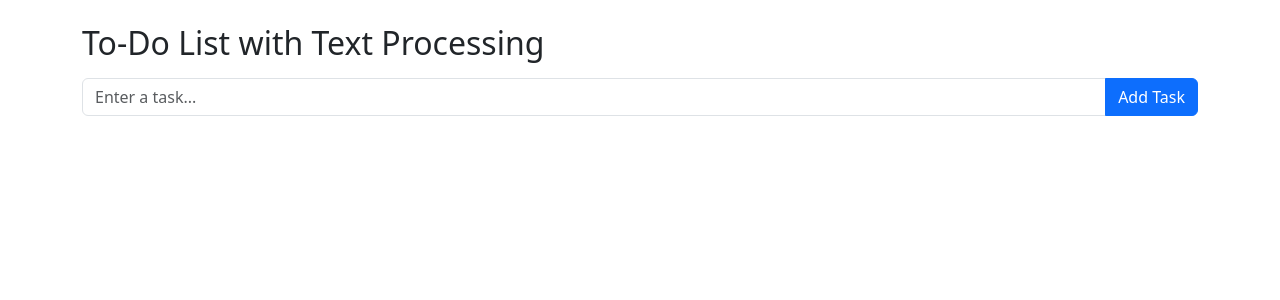
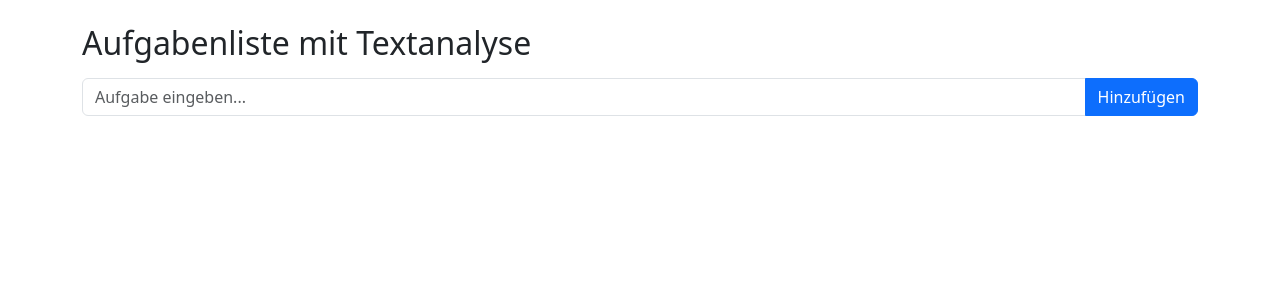
Before and after one commit to yanickfischer/SW1_ToDoList_TextInfo, a Flask app: page / in a window 1280 px wide. Shown: the top 300 px of the page. Run offline with Flask 3, Linux system fonts and the light colour scheme.

Commit message:
t-shooting some issues

```diff
--- a/app.py
+++ b/app.py
@@ -1,7 +1,7 @@
 from flask import Flask, render_template, request, redirect, url_for
 import re
 
-app = Flask(__name__)
+app = Flask(__name__, static_url_path='/templates', static_folder='templates')
 
 tasks = []
 
--- a/templates/index.html
+++ b/templates/index.html
@@ -1,19 +1,21 @@
 <!DOCTYPE html>
-<html lang="en">
+<html lang="de">
 <head>
     <meta charset="UTF-8">
     <meta name="viewport" content="width=device-width, initial-scale=1.0">
-    <title>To-Do List with Text Processing</title>
+    <title>Aufgabenliste mit Textanalyse</title>
     <link rel="stylesheet" href="https://cdn.jsdelivr.net/npm/bootstrap@5.3.0/dist/css/bootstrap.min.css">
+    <script src="script.js" async></script>
 </head>
 <body>
     <div class="container mt-4">
-        <h2 class="mb-3">To-Do List with Text Processing</h2>
+        <h2 class="mb-3">Aufgabenliste mit Textanalyse</h2>
 
+        <section class="mb-4">
             <form action="{{ url_for('index') }}" method="post" class="mb-3">
                 <div class="input-group">
-                <input type="text" name="task" class="form-control" placeholder="Enter a task..." required>
-                <button type="submit" class="btn btn-primary">Add Task</button>
+                    <input type="text" name="task" class="form-control" placeholder="Aufgabe eingeben..." minlength="2" required>
+                    <button type="submit" class="btn btn-primary">Hinzufügen</button>
                 </div>
             </form>
 
@@ -21,20 +23,24 @@
                 {% for task in tasks %}
                     <li class="list-group-item d-flex justify-content-between">
                         {{ task }}
-                    <a href="{{ url_for('delete_task', task_id=loop.index0) }}" class="btn btn-danger btn-sm">Delete</a>
+                        <a href="{{ url_for('delete_task', task_id=loop.index0) }}" class="btn btn-danger btn-sm">Löschen</a>
                     </li>
                 {% endfor %}
             </ul>
+        </section>
 
         {% if processed_text %}
-        <div class="mt-4 p-3 border rounded bg-light">
-            <h4>Processed Text Result</h4>
+        <hr class="my-4">
+        <section>
+            <div class="p-3 border rounded bg-light">
+                <h4>Ergebnis der Textverarbeitung</h4>
                 <p><strong>Original:</strong> {{ processed_text.original }}</p>
-            <p><strong>Reversed:</strong> {{ processed_text.reversed }}</p>
-            <p><strong>Word Count:</strong> {{ processed_text.word_count }}</p>
-            <p><strong>Character Count:</strong> {{ processed_text.char_count }}</p>
-            <p><strong>Palindrome:</strong> {{ processed_text.palindrome }}</p>
+                <p><strong>Rückwärts:</strong> {{ processed_text.reversed }}</p>
+                <p><strong>Wortanzahl:</strong> {{ processed_text.word_count }}</p>
+                <p><strong>Buchstabenanzahl:</strong> {{ processed_text.char_count }}</p>
+                <p><strong>Palindrom:</strong> {{ processed_text.palindrome }}</p>
             </div>
+        </section>
         {% endif %}
     </div>
 </body>
--- /dev/null
+++ b/templates/script.js
@@ -0,0 +1,27 @@
+function getSentiment(event, text) {
+    // Schutz: Falls kein Event übergeben oder falscher Tastendruck
+    if (!event || event.key !== "Enter" || !text) {
+        const answer = document.getElementById("answer");
+        if (answer) answer.innerHTML = '';
+        return;
+    }
+
+    const answer = document.getElementById("answer");
+    const answerPart = document.getElementById("answerPart");
+
+    if (answerPart) {
+        answerPart.style.visibility = "visible";
+    }
+
+    fetch('/sentiment?' + new URLSearchParams({ text: text }), {
+        method: 'GET',
+    }).then(response => {
+        console.log("Antwort erhalten:", response);
+        return response.text();
+    }).then(text => {
+        if (answer) answer.innerHTML = text;
+    }).catch(error => {
+        console.error("Fehler beim Abrufen des Sentiments:", error);
+        if (answer) answer.innerHTML = "Fehler beim Abrufen.";
+    });
+}
```
Lines whose indentation alone changed are shown as unchanged.
